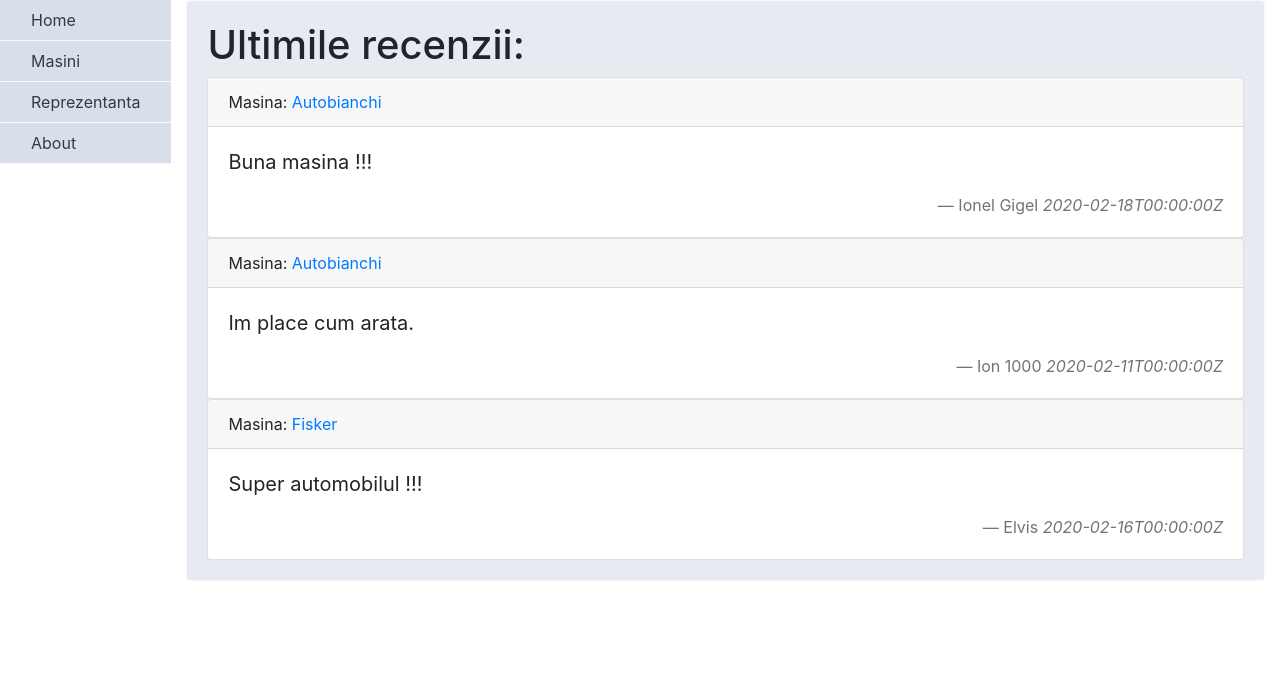
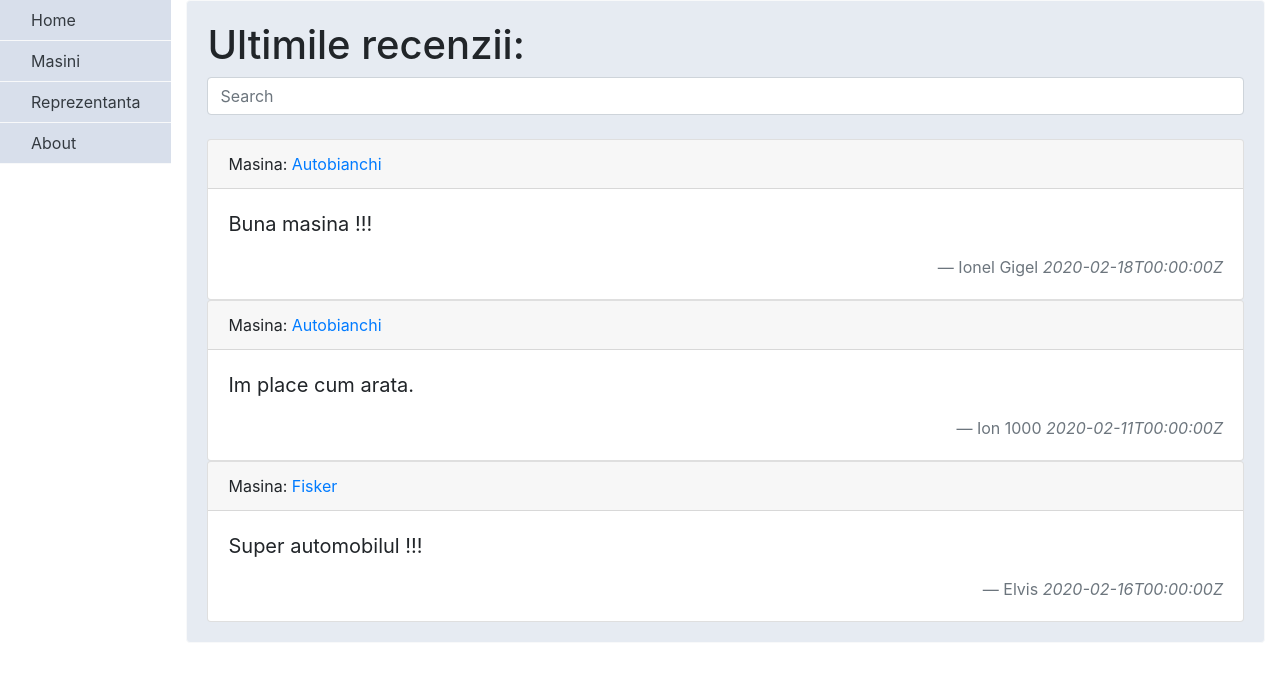
Before and after one commit to LunguGeorgeProgramator/django-mini-test-project, a Django app: page / in a window 1280 px wide. Shown: the top 681 px of the page. Run offline with Django 3.2, Linux system fonts and the light colour scheme; data comes from the database, SQL or seed files in the repository; some libraries are stand-ins or nearby versions.

Commit message:
set a search input for home page

```diff
--- a/templates/home.html
+++ b/templates/home.html
@@ -7,7 +7,16 @@
 <script src="{% static 'js/axios.min.js' %}"></script>
 
 <div id="app">
-     <div class="h1">Ultimile recenzii:</div>
+    <div class="h1">Ultimile recenzii:</div>
+    <div class="md-form mt-0 mb-4">
+        <input class="form-control"
+               ref="SearchInput"
+               type="text"
+               placeholder="Search"
+               aria-label="Search"
+               v-model="srSearch"
+               @input="searchFunction">
+    </div>
     <div
         class="card"
         v-for="(recenzie, index) in recenzii"
@@ -25,17 +34,38 @@
 </div>
 
 <script>
-window.axios.defaults.headers.common = {
-    'X-Requested-With': 'XMLHttpRequest',
-    'X-CSRF-TOKEN' : $('[name="csrfmiddlewaretoken"]').val(),
-};
 const app = new Vue({
     delimiters: ['||', '||'],
     el: '#app',
     data: {
-        recenzii: []
+        srSearch: '',
+        recenzii: [],
+        search_list: []
     },
     methods: {
+        searchFunction: function() {
+            if(this.srSearch.length === 0){
+                this.getAllResults();
+            } else {
+                let search_list = [];
+                let regex = new RegExp('(?:' + this.srSearch + ')', 'i');
+                for (const rec in this.recenzii){
+                    let find = [
+                        this.recenzii[rec].autor,
+                        this.recenzii[rec].descriere,
+                        this.recenzii[rec].data_adaugari,
+                        this.recenzii[rec].masina.marca,
+                    ].filter(function (word) {
+                         return regex.test(word);
+                    });
+
+                    if(find.length > 0){
+                        search_list.push(this.recenzii[rec]);
+                    }
+                }
+                this.recenzii = search_list;
+            }
+        },
         getAllResults: function() {
             axios.get('{% url 'recenzie_index' %}')
             .then(res => {
@@ -44,10 +74,10 @@ const app = new Vue({
             .catch(error => {
                 alert("Eroare la request: " + String(error));
             });
-        }
+        },
     },
     beforeMount(){
-        this.getAllResults()
+        this.getAllResults();
     }
 });
 </script>
```
